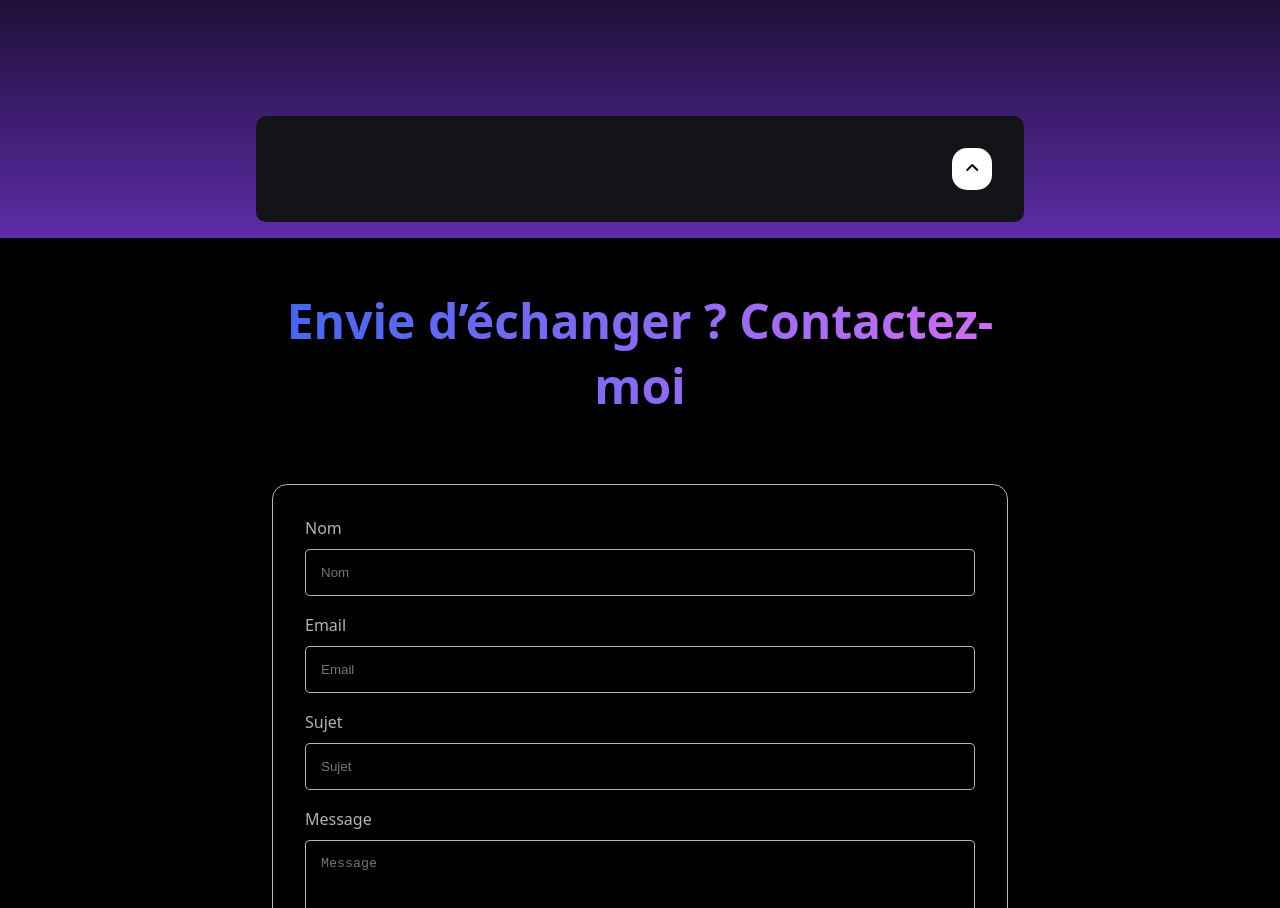
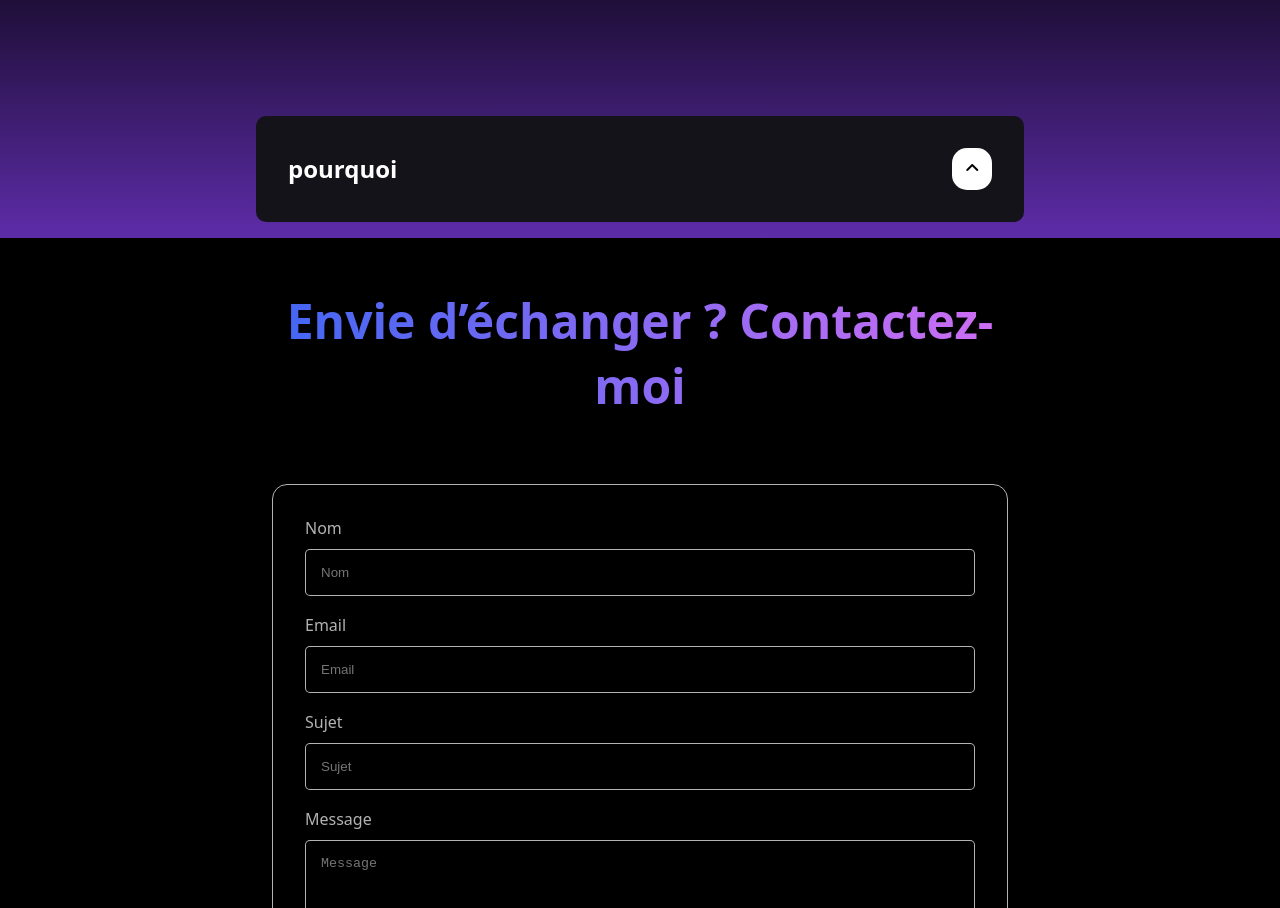
Before and after one commit to thomasolivier-dev/portfolio, an Angular app in the folder portfolio/: page / in a window 1280 px wide. Shown: the part 1134-2042 px from the top of the page. Built offline with nearby package versions, Linux system fonts and the light colour scheme.

Commit message:
feat: add question service for load data

```diff
--- /dev/null
+++ b/portfolio/public/data/question-anwser.json
@@ -0,0 +1,6 @@
+[
+    {
+        "question": "pourquoi",
+        "anwser": "res"
+    }
+]
--- a/portfolio/src/app/sections/question/question-section/question-section.component.html
+++ b/portfolio/src/app/sections/question/question-section/question-section.component.html
@@ -2,7 +2,9 @@
     <div class="container">
         <h2>Curieux ?</h2>
         <div class="wrapper">
-                <app-accordion-item></app-accordion-item>
+                @for (item of questionList; track $index) {
+                    <app-accordion-item [question]="item.question" [anwser]="item.anwser"></app-accordion-item>
+                }
         </div>
     </div>
 </div>
--- a/portfolio/src/app/sections/question/question-section/question-section.component.scss
+++ b/portfolio/src/app/sections/question/question-section/question-section.component.scss
@@ -30,6 +30,7 @@ h2 {
 .wrapper {
     width: 100%;
     display: flex;
+    flex-direction: column;
     justify-content: center;
 }
 
--- a/portfolio/src/app/sections/question/question-section/question-section.component.ts
+++ b/portfolio/src/app/sections/question/question-section/question-section.component.ts
@@ -1,5 +1,7 @@
 import { Component } from '@angular/core';
 import { AccordionItemComponent } from '../accordion-item/accordion-item.component';
+import { QuestionService } from '../../../services/question.service';
+import { questionAnwser } from '../../../shared/models/questionAnwser.model';
 
 @Component({
   selector: 'app-question-section',
@@ -8,5 +10,15 @@ import { AccordionItemComponent } from '../accordion-item/accordion-item.compone
   styleUrl: './question-section.component.scss'
 })
 export class QuestionSectionComponent {
+  public questionList: questionAnwser[] = [];
+
+  constructor(private questionService : QuestionService) {}
+
+  ngOnInit() {
+    this.questionService.loadQuestions().subscribe(questions => {
+      this.questionList = questions;
+      console.log(questions)
+    });
+  }
 
 }
--- /dev/null
+++ b/portfolio/src/app/services/question.service.ts
@@ -0,0 +1,16 @@
+import { HttpClient } from '@angular/common/http';
+import { Injectable } from '@angular/core';
+import { questionAnwser } from '../shared/models/questionAnwser.model';
+import { Observable } from 'rxjs';
+
+@Injectable({
+  providedIn: 'root'
+})
+export class QuestionService {
+
+  constructor(private http: HttpClient) { }
+
+  loadQuestions(): Observable<questionAnwser[]> {
+      return this.http.get<questionAnwser[]>('data/question-anwser.json');
+    }
+}
--- a/portfolio/src/app/services/techno.service.ts
+++ b/portfolio/src/app/services/techno.service.ts
@@ -7,7 +7,6 @@ import { Techno } from '../shared/models/techno.model';
   providedIn: 'root'
 })
 export class TechnoService {
-  private technos: Techno[] = [];
 
   constructor(private http: HttpClient) { }
 
--- /dev/null
+++ b/portfolio/src/app/shared/models/questionAnwser.model.ts
@@ -0,0 +1,4 @@
+export interface questionAnwser {
+    question: string;
+    anwser: string;
+}
```
Also changed, not shown: 1 other file (tests, documents, lock files or other folders).
